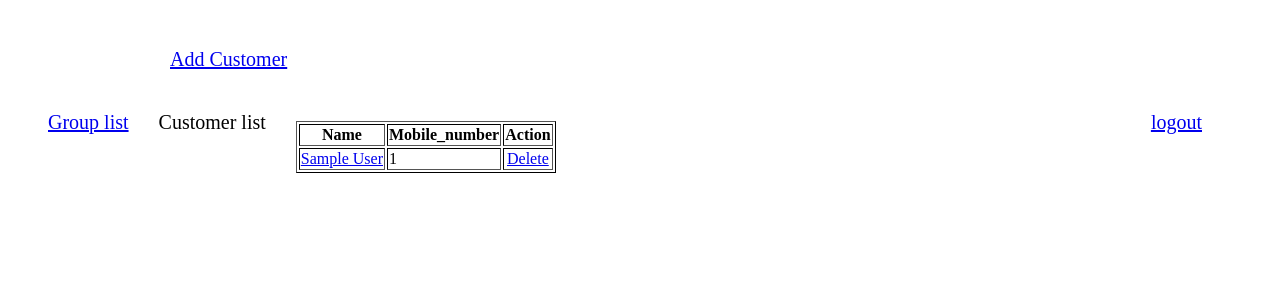
After one commit to svpmtrust/chitmanager, a Django app: page /customers/list in a window 1280 px wide. The commit adds this page. Shown: the top 300 px of the page. Run offline with Django 3.2, Linux system fonts and the light colour scheme; tables that the repository leaves empty hold one stand-in row (values such as "Sample post").

Commit message:
latest modifications

```diff
--- /dev/null
+++ b/requirements.txt
@@ -0,0 +1,2 @@
+django
+mysql-python
--- a/src/chit_main_app/templates/admin.html
+++ b/src/chit_main_app/templates/admin/home.html
@@ -1,8 +1,8 @@
 <html>
 <body>
 	<div style="margin-top: 40;font-size: 20;">
-		<a style="padding-left: 60"href="/groups">Group list</a>
-		<a style="padding-left: 40"href="/mycustomers">Customer
+		<a style="padding-left: 60"href="/groups/list">Group list</a>
+		<a style="padding-left: 40"href="/customers/list">Customer
 			list</a>
 		<a style="float: right;margin-right: 50" href="/logout">logout</a>
 	</div>
--- /dev/null
+++ b/src/chit_main_app/templates/customers/list.html
@@ -0,0 +1,43 @@
+<div style="padding-top:40; margin-left: 162;font-size: 20;clear: both;">
+	<a href="/customers/new">Add Customer</a>
+</div>
+
+{% if customer_list %}
+
+
+<ul style="font-size: 20;margin-right: 40; margin-top: 40">
+<li><a href="/groups/list">Group list</a></li>
+<li>Customer list</li>
+<li style="float: right;"><a href="/logout">logout</a></li>
+</ul>
+
+
+	<table style="border-color: activecaption;margin-top: 50;margin-left: 162" border="1">
+		<tr>
+			<th>Name</th>
+			<th>Mobile_number</th>
+			<th>Action</th>
+		</tr>
+		{% for customer in customer_list %}
+		<tr>
+			<td><a href="/customers/grouplist?id={{customer.id}}">{{ customer.name }}</a></td>
+			<td>{{ customer.mobile_number }}</td>
+			<td align="center"><a href="/customers/delete?id={{group.id}}" onclick="return confirm('Are you sure?')">Delete</a></td>
+		</tr>
+		{% endfor %}
+	</table>
+		{% else %}
+		<p>No Customers are available.</p>
+		{% endif %}
+
+<style>
+	ul {
+		list-style: none;
+	}
+
+	ul li {
+		display: inline;
+		float: left;
+		padding-right: 30px;
+	}
+</style>
--- a/src/chit_main_app/views.py
+++ b/src/chit_main_app/views.py
@@ -1,52 +1,12 @@
-# from django.shortcuts import render
-# from django.http import HttpResponseRedirect
 from django.shortcuts import HttpResponse
 from django.template import RequestContext, loader
-from chit_main_app.models import Group,Member, Subscriptions,Auction
-# from django.shortcuts import render_to_response
+from chit_main_app.models import Group,Customer, Subscriptions,Auction
 from django.contrib.auth import authenticate as dj_auth
 from django.contrib.auth import logout as dj_logout
-from django.contrib.auth.decorators import login_required
 from django.http.response import HttpResponseRedirect
 from django.contrib.auth.models import User
 
-
 # Create your views here.
-
-def mygroup(request):
-    group_list = Group.objects.all()
-    template = loader.get_template('group.html')
-    context = RequestContext(request, {
-        'group_list': group_list,
-    })
-    return HttpResponse(template.render(context))
-
-
-# @login_required(login_url='/login')
-def mycustomers(request):
-    member_list = Member.objects.all()
-    template = loader.get_template('member.html')
-    context = RequestContext(request, {
-        'member_list': member_list,
-    })
-    return HttpResponse(template.render(context))
-
-def subscriptions(request):
-    subscription_list = Subscriptions.objects.all()
-    template = loader.get_template('subscription.html')
-    context = RequestContext(request, {
-        'subscription_list': subscription_list,
-    })
-    return HttpResponse(template.render(context))
-
-def auction(request):
-    auction_list = Auction.objects.all()
-    template = loader.get_template('auction.html')
-    context = RequestContext(request, {
-        'auction_list': auction_list,
-    })
-    return HttpResponse(template.render(context))
-
 
 def login(request):
     context = RequestContext(request)
@@ -56,10 +16,10 @@ def login(request):
         if user is not None:
             if user.is_active:
                 if user.is_superuser:
-                    template = loader.get_template('admin.html')
+                    template = loader.get_template('admin/home.html')
                     return HttpResponse(template.render(context))
                 else:
-                    template = loader.get_template('user.html')
+                    template = loader.get_template('admin/user.html')
                     return HttpResponse(template.render(context))
             else:
                 context['error'] = 'Your account is disabled'
@@ -68,43 +28,13 @@ def login(request):
     else:
         context['error'] = None
 
-    template = loader.get_template('loginform.html')
+    template = loader.get_template('admin/loginform.html')
     return HttpResponse(template.render(context))
 
-def logout(request):
-    dj_logout(request)
-    return HttpResponseRedirect('/login')
-
-def Customerregistration(request):
-    if request.method == 'GET':
-        context = RequestContext(request)
-        template = loader.get_template('register.html')
-        return HttpResponse(template.render(context))
-    elif request.method == 'POST':
-        username = request.POST['username']
-        user = User()
-        user.username = username
-        user.set_password(username + request.POST['mobile'])
-        user.save()
-        member = Member(name=request.POST['name'], mobile_number=request.POST['mobile'])
-        member.user = user
-        member.save()
-        return HttpResponse("/members")
-
-def newcustomer(request):
-    context = RequestContext(request)
-    template = loader.get_template('register.html')
-    return HttpResponse(template.render(context))
-
-def newgroup(request):
-    context = RequestContext(request)
-    template = loader.get_template('addgroup.html')
-    return HttpResponse(template.render(context))
-
-def group(request):
+def groupsnew(request):
     context = RequestContext(request)
     if request.method == 'GET':
-        template = loader.get_template('addgroup.html')
+        template = loader.get_template('groups/new.html')
         return HttpResponse(template.render(context))
     elif request.method == 'POST':
         group = Group()
@@ -113,29 +43,183 @@ def group(request):
         group.start_date = request.POST['startdate']
         group.total_months = request.POST['totalmonths']
         group.save()
-        return HttpResponseRedirect("/groups")
+        return HttpResponseRedirect("/groups/list.html")
 
-def groupmembers(request):
+def groupslist(request):
+    group_list = Group.objects.all()
+    template = loader.get_template('groups/list.html')
+    context = RequestContext(request, {
+        'group_list': group_list,
+    })
+    return HttpResponse(template.render(context))
+
+def memberslist(request):
+    try:
+        member_list = Subscriptions.objects.filter(group_id=request.GET['id'])
+        group_list = Group.objects.get(id=request.GET['id'])
+        template = loader.get_template('groups/members.html')
+        context = RequestContext(request, {
+            'member_list': member_list,
+            'group_list':group_list,
+              })
+        return HttpResponse(template.render(context))
+    except Subscriptions.DoesNotExist:
+        return HttpResponse("No members exist in this group.")
+
+def groupsdelete(request):
+    group = Group.objects.get(id=request.GET["id"])
+    group.delete()
+    return HttpResponseRedirect("/groups/list.html")
+
+def customersnew(request):
+    if request.method == 'GET':
+        context = RequestContext(request)
+        template = loader.get_template('customers/new.html')
+        return HttpResponse(template.render(context))
+    elif request.method == 'POST':
+        username = request.POST['username']
+        user = User()
+        user.username = username
+        user.set_password(username + request.POST['mobile'])
+        user.save()
+        member = Customer(name=request.POST['name'], mobile_number=request.POST['mobile'])
+        member.user = user
+        member.save()
+        return HttpResponseRedirect("/customers/list.html")
+
+def customerslist(request):
+    customer_list = Customer.objects.all()
+    template = loader.get_template('customers/list.html')
+    context = RequestContext(request, {
+        'customer_list': customer_list,
+    })
+    return HttpResponse(template.render(context))
+
+def customersdelete(request):
+    group = Customer.objects.get(id=request.GET["id"])
+    group.delete()
+    return HttpResponseRedirect("/groups/list.html")
+
+def customershistory(request):
+    group_list = Group.objects.all()
+    customer_list = Customer.objects.all()
+    context = RequestContext(request, {
+        'customer_list': customer_list,
+        'group_list':group_list
+    })
+    template = loader.get_template('customers/history.html')
+    return HttpResponse(template.render(context))
+
+def customerstransactions(request):
     context = RequestContext(request)
-    if request.method == 'GET':
-        template = loader.get_template('subscriptions.html')
-    elif request.method == 'POST':
-        group = Group()
-        member = Member()
-        group.name = request.POST['name']
-        member.name = request.POST['name']
-        subscription = Subscriptions()
-        subscription.group = group
-        subscription.member = member
-        subscription.save()
-        return HttpResponseRedirect('/groups')
+    template = loader.get_template('customers/transactions.html')
+    return HttpResponse(template.render(context))
+
+def customersgroups(request):
+    group_list = Subscriptions.objects.filter(member_id=request.GET['id'])
+    customer_list = Customer.objects.get(id=request.GET['id'])
+    context = RequestContext(request, {
+        'group_list':group_list,
+        'customer_list':customer_list
+        })
+    template = loader.get_template('customers/grouplist.html')
+    return HttpResponse(template.render(context))
+
 
 def subscriptionnew(request):
-    member_list = Member.objects.all()
-    group_list = Group.objects.all()
-    template = loader.get_template('subscriptions/new.html')
+    if request.method == 'GET':
+        if 'gid' in request.GET:
+            group = Group.objects.get(id=request.GET['gid'])
+            customer_list = Customer.objects.all()
+            group_list = Group.objects.all()
+            template = loader.get_template('subscriptions/new.html')
+            context = RequestContext(request, {
+                'customer_list': customer_list,
+                'group_list':group_list,
+                'group': group
+                })
+            return HttpResponse(template.render(context))
+
+        else:
+            customer = Customer.objects.get(id=request.GET['cid'])
+            customer_list = Customer.objects.all()
+            group_list = Group.objects.all()
+            template = loader.get_template('subscriptions/new.html')
+            context = RequestContext(request, {
+                'customer_list': customer_list,
+                'group_list':group_list,
+                'customer': customer
+            })
+        return HttpResponse(template.render(context))
+    elif request.method == 'POST':
+        customer = Customer.objects.get(id=request.POST['to_customer_list'])
+        subscription = Subscriptions()
+        subscription.group_id = request.POST['group_id']
+        subscription.member = customer
+        subscription.comments = request.POST['comments']
+        subscription.save()
+        return HttpResponseRedirect('/subscriptions/list.html')
+#         return HttpResponseRedirect('/groups/members.html?id=' + request.POST['group_id'])
+
+# def subscriptionnewgroup(request):
+#     if request.method == 'GET':
+#         customer_list = Customer.objects.all()
+#         group_list = Group.objects.all()
+#         customer = Customer.objects.filter(id=request.GET['id'])
+#         template = loader.get_template('subscriptions/new.html')
+#         context = RequestContext(request, {
+#             'customer_list': customer_list,
+#             'group_list':group_list,
+#             'customer':customer
+#         })
+#         return HttpResponse(template.render(context))
+#     elif request.method == 'POST':
+#         group = Group.objects.get(id=request.POST['to_group_list'])
+#         customer = Customer.objects.get(id=request.POST['to_customer_list'])
+#         subscription = Subscriptions()
+#         subscription.group = group
+#         subscription.member = customer
+#         subscription.comments = request.POST['comments']
+#         subscription.save()
+#         return HttpResponseRedirect('/groups/members.html?id='+ request.POST['group_id'])
+
+def subscriptionslist(request):
+    subscription_list = Subscriptions.objects.all()
+    template = loader.get_template('subscriptions/list.html')
     context = RequestContext(request, {
-        'member_list': member_list,
-        'group_list':group_list,
+        'subscription_list': subscription_list,
+
     })
     return HttpResponse(template.render(context))
+
+def auctionnew(request):
+    if request.method == 'GET':
+        auction_list = Auction.objects.all()
+        group_list = Group.objects.all()
+        group = Group.objects.get(id=request.GET['id'])
+        subscriptions_list = Subscriptions.objects.filter(group_id=request.GET['id'])
+        auction_month = Auction.objects.filter(group_id=request.GET['id']).count() + 1
+        template = loader.get_template('auctions/new.html')
+        context = RequestContext(request, {
+            'auction_list': auction_list,
+            'group_list' :group_list,
+            'subscriptions_list':subscriptions_list,
+            'group':group,
+            'auction_month':auction_month,
+        })
+        return HttpResponse(template.render(context))
+    elif request.method == 'POST':
+        auction = Auction()
+        auction.amount = request.POST['amount']
+        auction.auction_date = request.POST['date']
+        auction.member_id = request.POST['auctionmember']
+        auction.group_id = request.POST['group_id']
+        auction.month = request.POST['amount']
+        auction.save()
+        return HttpResponseRedirect('/groups/members.html?id='+ request.POST['group_id'])
+
+
+
+def logout(request):
+    dj_logout(request)
+    return HttpResponseRedirect('/login')
--- a/src/chits/urls.py
+++ b/src/chits/urls.py
@@ -5,19 +5,22 @@ import chit_main_app.views
 
 urlpatterns = patterns('',
 
-    url(r'^groups', chit_main_app.views.mygroup),
-    url(r'^mycustomers', chit_main_app.views.mycustomers),
-    url(r'^subscriptions', chit_main_app.views.subscriptions),
-    url(r'^auctions', chit_main_app.views.auction),
     url(r'^login', chit_main_app.views.login),
-    url(r'^logout', chit_main_app.views.logout),
-    url(r'^Customerregistration', chit_main_app.views.Customerregistration),
-    url(r'^newcustomer', chit_main_app.views.newcustomer),
-    url(r'^newgroup', chit_main_app.views.newgroup),
-    url(r'^groupmembers', chit_main_app.views.groupmembers),
-    url(r'^group', chit_main_app.views.group),
-    url(r'^subscriptionnew', chit_main_app.views.subscriptionnew),
+    url(r'^groups/new', chit_main_app.views.groupsnew),
+    url(r'^groups/list', chit_main_app.views.groupslist),
+    url(r'^groups/delete', chit_main_app.views.groupsdelete),
+    url(r'^groups/members', chit_main_app.views.memberslist),
+    url(r'^customers/new', chit_main_app.views.customersnew),
+    url(r'^customers/list', chit_main_app.views.customerslist),
+    url(r'^customers/delete', chit_main_app.views.customersdelete),
+    url(r'^customers/grouplist', chit_main_app.views.customersgroups),
+    url(r'^subscriptions/new', chit_main_app.views.subscriptionnew),
+#     url(r'^subscriptions/newgroup', chit_main_app.views.subscriptionnewgroup),
+    url(r'^auctions/new', chit_main_app.views.auctionnew),
 
 
-
+    url(r'^customers/history', chit_main_app.views.customershistory),
+    url(r'^customers/transactions', chit_main_app.views.customerstransactions),
+    url(r'^subscriptions/list', chit_main_app.views.subscriptionslist),
+    url(r'^logout', chit_main_app.views.logout),
 )
```
Also changed, not shown: src/chit_main_app/models.py (+6 -4 lines), src/chit_main_app/templates/customers/new.html (renamed from src/chit_main_app/templates/register.html, +3 -4 lines), src/chit_main_app/templates/group.html (deleted, +0 -44 lines), src/chit_main_app/templates/groups/list.html (added, +61 -0 lines), src/chit_main_app/templates/groups/new.html (renamed from src/chit_main_app/templates/addgroup.html, +3 -6 lines), src/chit_main_app/templates/member.html (deleted, +0 -39 lines), src/chit_main_app/templates/members/register.html (deleted, +0 -32 lines), src/chit_main_app/templates/subscriptions/list.html (renamed from src/chit_main_app/templates/subscription.html, +5 -3 lines), src/chit_main_app/templates/subscriptions/new.html (+51 -15 lines), chit_data.sqlite3 (deleted), src/chit_main_app/templates/admin/loginform.html (renamed from src/chit_main_app/templates/loginform.html), src/chit_main_app/templates/admin/user.html (renamed from src/chit_main_app/templates/user.html), src/chit_main_app/templates/auctions/auction.html (renamed from src/chit_main_app/templates/auction.html), 2 other files.
